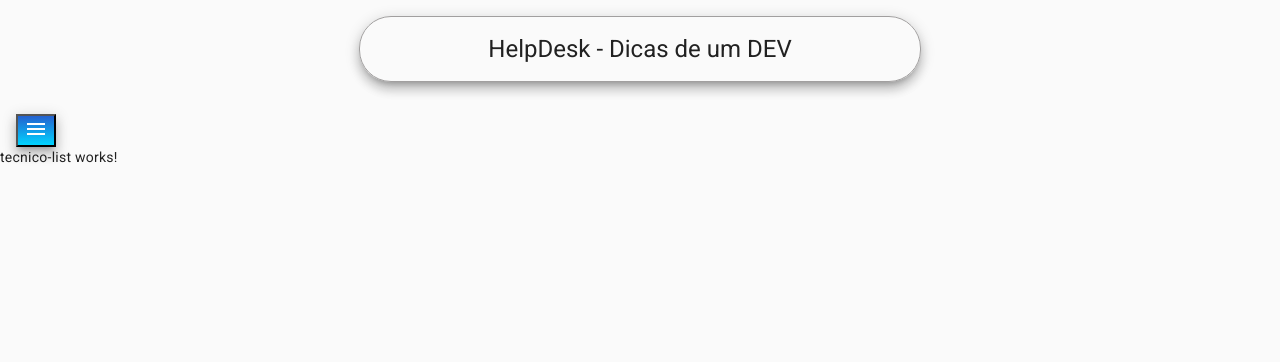
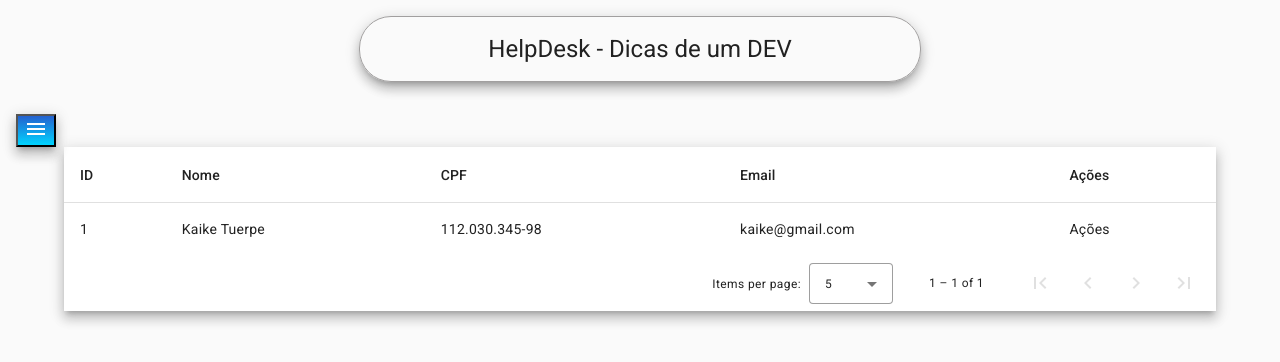
Before and after one commit to KaikeDev/helpdesk-front, an Angular app: page /tecnicos in a window 1280 px wide. Shown: the top 362 px of the page. Built offline with nearby package versions, Linux system fonts and the light colour scheme.

Commit message:
Finalizando o CSS e HTML do componente tecnico-list

```diff
--- a/src/app/components/tecnico/tecnico-list/tecnico-list.component.html
+++ b/src/app/components/tecnico/tecnico-list/tecnico-list.component.html
@@ -1 +1,40 @@
-<p>tecnico-list works!</p>
+<div class="container">
+
+  <div class="mat-elevation-z8">
+    <table mat-table [dataSource]="dataSource">
+
+      <ng-container matColumnDef="position">
+        <th mat-header-cell *matHeaderCellDef> ID </th>
+        <td mat-cell *matCellDef="let element"> {{element.id}} </td>
+      </ng-container>
+
+      <ng-container matColumnDef="name">
+        <th mat-header-cell *matHeaderCellDef> Nome </th>
+        <td mat-cell *matCellDef="let element"> {{element.nome}} </td>
+      </ng-container>
+
+      <ng-container matColumnDef="weight">
+        <th mat-header-cell *matHeaderCellDef> CPF </th>
+        <td mat-cell *matCellDef="let element"> {{element.cpf}} </td>
+      </ng-container>
+
+      <ng-container matColumnDef="symbol">
+        <th mat-header-cell *matHeaderCellDef> Email </th>
+        <td mat-cell *matCellDef="let element"> {{element.email}} </td>
+      </ng-container>
+
+      <ng-container matColumnDef="acoes">
+        <th mat-header-cell *matHeaderCellDef> Ações </th>
+        <td mat-cell *matCellDef="let element"> Ações </td>
+      </ng-container>
+      <tr mat-header-row *matHeaderRowDef="displayedColumns"></tr>
+      <tr mat-row *matRowDef="let row; columns: displayedColumns;"></tr>
+    </table>
+
+    <mat-paginator [pageSizeOptions]="[5, 10, 20]"
+                   showFirstLastButtons
+                   aria-label="Select page of periodic elements">
+    </mat-paginator>
+  </div>
+
+</div>
--- a/src/app/components/tecnico/tecnico-list/tecnico-list.component.scss
+++ b/src/app/components/tecnico/tecnico-list/tecnico-list.component.scss
@@ -0,0 +1,9 @@
+:host{
+  .container{
+   width: 90%;
+   margin: auto;
+  }
+  table {
+    width: 100%;
+  }
+}
--- a/src/app/components/tecnico/tecnico-list/tecnico-list.component.ts
+++ b/src/app/components/tecnico/tecnico-list/tecnico-list.component.ts
@@ -1,12 +1,37 @@
-import { Component } from '@angular/core';
+import { DataSource } from '@angular/cdk/collections';
+import { AfterViewInit, Component, ViewChild } from '@angular/core';
+import { MatPaginator, MatPaginatorModule } from '@angular/material/paginator';
+import { MatTableDataSource, MatTableModule } from '@angular/material/table';
+import { Tecnico } from '../../../models/tecnico';
 
 @Component({
   selector: 'app-tecnico-list',
   standalone: true,
-  imports: [],
+  imports: [MatPaginator, MatTableModule],
   templateUrl: './tecnico-list.component.html',
   styleUrl: './tecnico-list.component.scss'
 })
-export class TecnicoListComponent {
+export class TecnicoListComponent implements AfterViewInit{
+
+  ELEMENT_DATA:Tecnico[] = [
+    {
+      id: 1,
+      nome: 'Kaike Tuerpe',
+      cpf: '112.030.345-98',
+      email: 'kaike@gmail.com',
+      senha: '1234',
+      perfil: ['0'],
+      dataCriacao: '03/03/2025'
+    }
+  ]
+
+  displayedColumns: string[] = ['position', 'name', 'weight', 'symbol', 'acoes'];
+  dataSource = new MatTableDataSource<Tecnico>(this.ELEMENT_DATA);
+
+  @ViewChild(MatPaginator) paginator!: MatPaginator;
+
+  ngAfterViewInit() {
+    this.dataSource.paginator = this.paginator;
+  }
 
 }
--- /dev/null
+++ b/src/app/models/tecnico.ts
@@ -0,0 +1,9 @@
+export interface Tecnico {
+  id?: any;
+  nome: string;
+  cpf: string;
+  email: string;
+  senha: string;
+  perfil: string[];
+  dataCriacao: any;
+}
```
